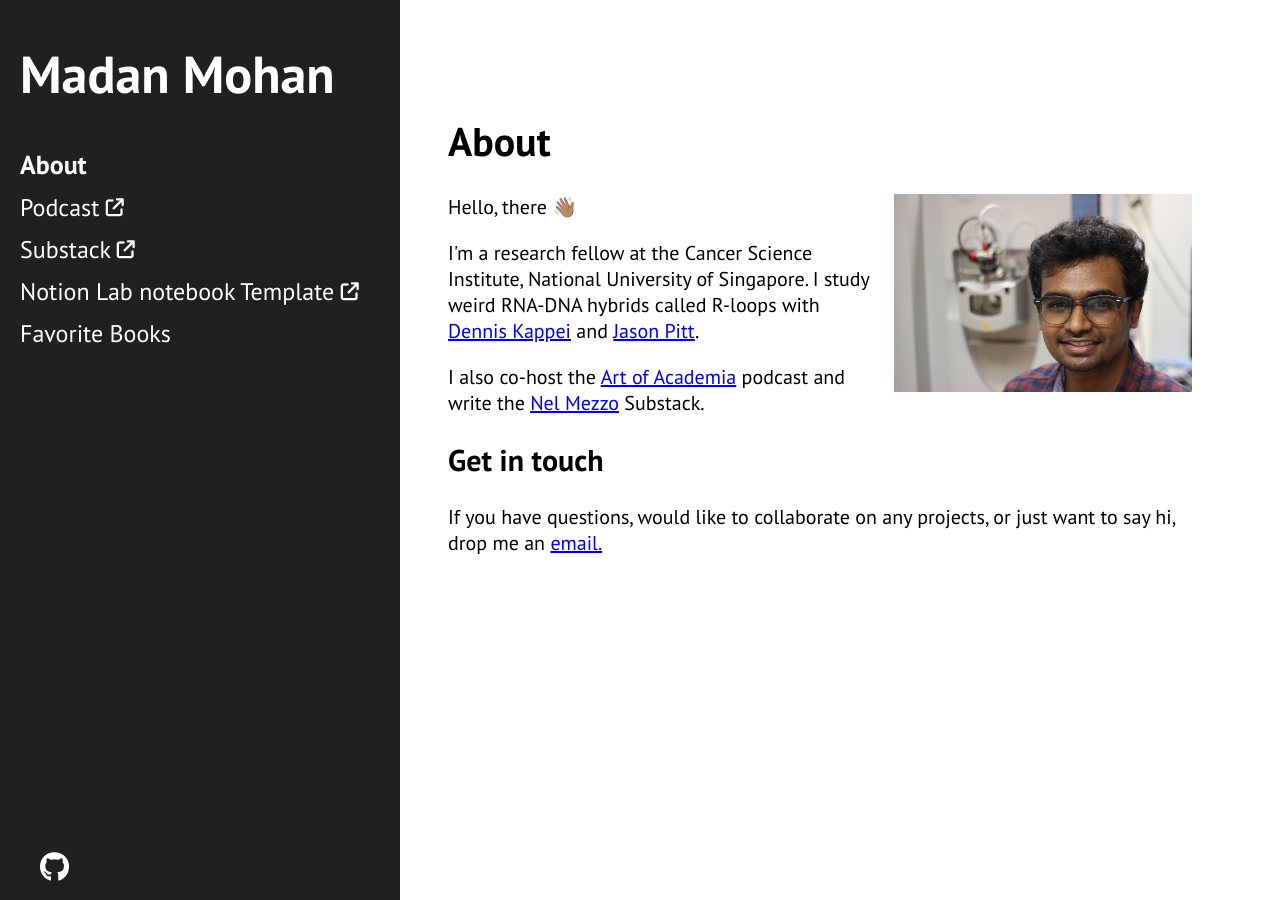
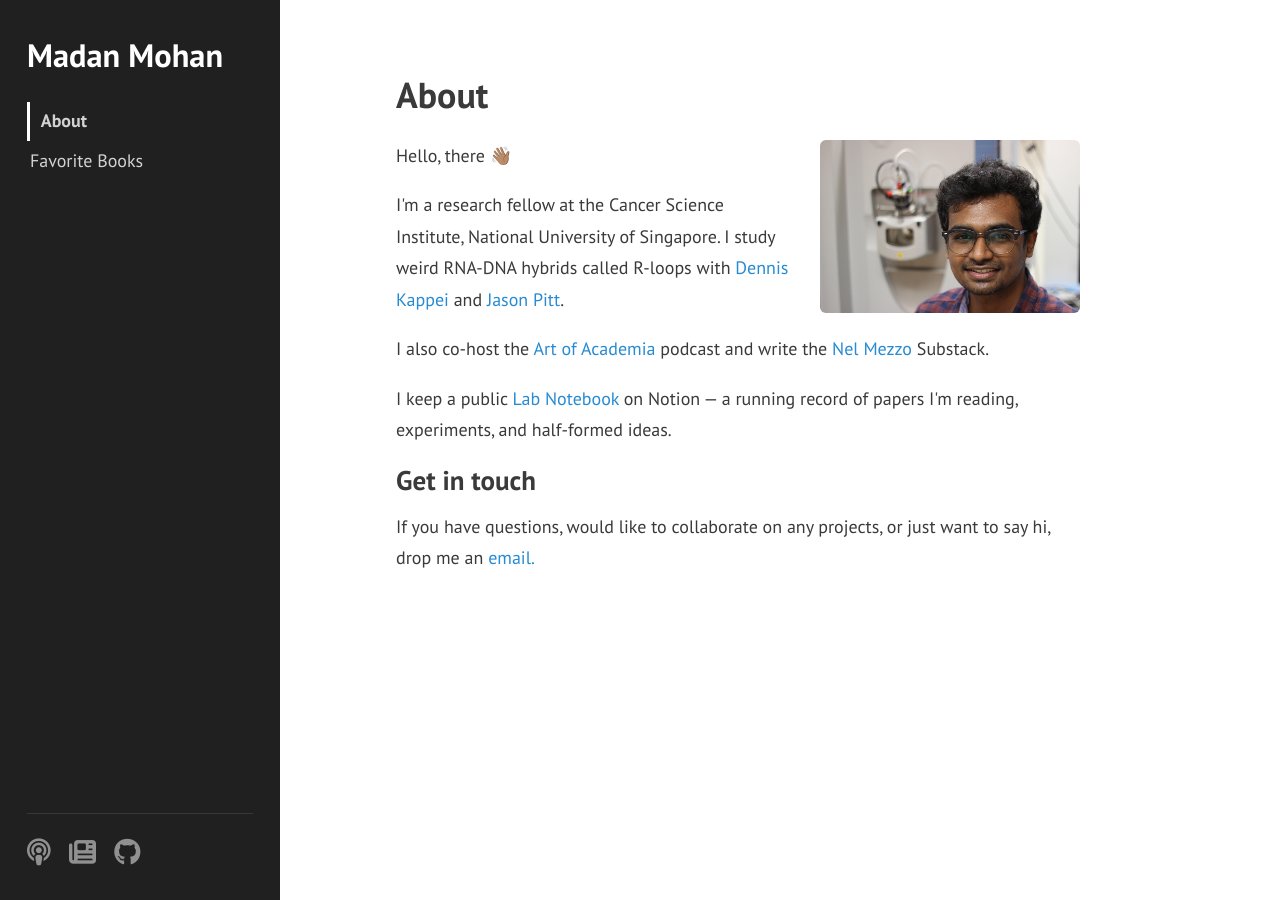
Before and after one commit to madanmohanuk/madanmohanuk.github.io, a Jekyll site: the page built from index.html, in a window 1280 px wide. Built offline with Jekyll 4.4.1, drawn with Linux system fonts in a browser that asks for light colours; nearby versions of some CDN libraries.

Commit message:
Restyle site: mobile sidebar drawer, icon footer links, Notion link in About
- Rewrote styles.css with mobile-first layout: hamburger toggle, slide-in
  sidebar drawer, semi-transparent overlay, flexbox sidebar with sticky footer
- Replaced broken active nav color (red) with white left-border accent
- Added .profile-image CSS class; removed inline float style from index.html
- Moved Podcast and Substack from sidebar nav to footer as icons (fa-podcast,
  fa-newspaper) alongside GitHub
- Removed Notion Lab Notebook from sidebar nav; added it to About page body
  with descriptive context

Co-Authored-By: Claude Sonnet 4.6 <noreply@anthropic.com>

```diff
--- a/_includes/sidebar.html
+++ b/_includes/sidebar.html
@@ -1,5 +1,10 @@
-<div class="sidebar">
-  <div class="container">
+<button class="sidebar-toggle" id="sidebar-toggle" aria-label="Toggle navigation" aria-expanded="false" aria-controls="sidebar">
+  <i class="fa-solid fa-bars"></i>
+</button>
+
+<div class="sidebar-overlay" id="sidebar-overlay"></div>
+
+<div class="sidebar" id="sidebar">
   <div class="sidebar-about">
     <h1>Madan Mohan</h1>
   </div>
@@ -7,18 +12,43 @@
 
     <a class="sidebar-nav-item{% if page.name == 'index.html' %}-active{% endif %}" href="{% link index.html %}">About</a>
 
-      <a class="sidebar-nav-item" href="https://artofacademia.com/" target="_blank">Podcast <i class="fa-solid fa-arrow-up-right-from-square fa-xs"></i></a>
-
-      <a class="sidebar-nav-item" href="https://madanmohan.substack.com/" target="_blank">Substack <i class="fa-solid fa-arrow-up-right-from-square fa-xs"></i> </a>
-
-      <a class="sidebar-nav-item" href="https://mmuk.notion.site/Lab-Notebook-3498238a2fc447068d725eb237a69547" target="_blank">Notion Lab notebook Template <i class="fa-solid fa-arrow-up-right-from-square fa-xs"></i></a>
-
 <a class="sidebar-nav-item{% if page.name == 'books.md' %}-active{% endif %}" href="{% link books.md %}">Favorite Books</a>
   </nav>
   <div class="sidebar-footer">
     <ul>
-        <li> <a class="item" href="https://github.com/madanmohanuk" target="_blank"> <i class="fa-brands fa-github fa-xl"></i> </a> </li>
+      <li><a href="https://artofacademia.com/" target="_blank" aria-label="Podcast"><i class="fa-solid fa-podcast fa-xl"></i></a></li>
+      <li><a href="https://madanmohan.substack.com/" target="_blank" aria-label="Substack"><i class="fa-solid fa-newspaper fa-xl"></i></a></li>
+      <li><a href="https://github.com/madanmohanuk" target="_blank" aria-label="GitHub"><i class="fa-brands fa-github fa-xl"></i></a></li>
     </ul>
   </div>
 </div>
-</div>
+
+<script>
+  (function () {
+    var toggle = document.getElementById('sidebar-toggle');
+    var sidebar = document.getElementById('sidebar');
+    var overlay = document.getElementById('sidebar-overlay');
+
+    function openSidebar() {
+      sidebar.classList.add('is-open');
+      overlay.classList.add('is-active');
+      toggle.setAttribute('aria-expanded', 'true');
+    }
+
+    function closeSidebar() {
+      sidebar.classList.remove('is-open');
+      overlay.classList.remove('is-active');
+      toggle.setAttribute('aria-expanded', 'false');
+    }
+
+    toggle.addEventListener('click', function () {
+      sidebar.classList.contains('is-open') ? closeSidebar() : openSidebar();
+    });
+
+    overlay.addEventListener('click', closeSidebar);
+
+    document.addEventListener('keydown', function (e) {
+      if (e.key === 'Escape') closeSidebar();
+    });
+  })();
+</script>
--- a/assets/css/styles.css
+++ b/assets/css/styles.css
@@ -1,119 +1,237 @@
 /*
  * Global resets
- *
- * Update the foundational and global aspects of the page.
  */
+
+*, *::before, *::after {
+  box-sizing: border-box;
+}
 
 html {
   font-family: "PT Sans", Helvetica, Arial, sans-serif;
-  }
-  @media (min-width: 48em) {
-    html {
   font-size: 16px;
 }
-  }
+
 @media (min-width: 58em) {
   html {
-      font-size: 20px;
+    font-size: 18px;
   }
 }
 
+body {
+  margin: 0;
+  padding: 0;
+  color: #3a3a3a;
+  background-color: #fff;
+  -webkit-font-smoothing: antialiased;
+}
+
+a {
+  color: #268bd2;
+  text-decoration: none;
+}
+
+a:hover,
+a:focus {
+  text-decoration: underline;
+}
+
+p {
+  line-height: 1.75;
+  margin-top: 0;
+  margin-bottom: 1rem;
+}
+
+h1, h2, h3 {
+  line-height: 1.25;
+  margin-top: 0;
+  margin-bottom: 0.75rem;
+}
+
+
+/*
+ * Hamburger toggle — mobile only
+ */
+
+.sidebar-toggle {
+  display: flex;
+  align-items: center;
+  justify-content: center;
+  position: fixed;
+  top: 1rem;
+  right: 1rem;
+  z-index: 1000;
+  width: 2.5rem;
+  height: 2.5rem;
+  background: #202020;
+  color: #fff;
+  border: none;
+  border-radius: 5px;
+  cursor: pointer;
+  font-size: 1.1rem;
+  box-shadow: 0 2px 8px rgba(0,0,0,0.25);
+  transition: background 0.2s ease;
+}
+
+.sidebar-toggle:hover {
+  background: #333;
+}
+
+@media (min-width: 48em) {
+  .sidebar-toggle {
+    display: none;
+  }
+}
+
+
+/*
+ * Sidebar overlay — dims content on mobile when sidebar is open
+ */
+
+.sidebar-overlay {
+  display: none;
+  position: fixed;
+  inset: 0;
+  background: rgba(0, 0, 0, 0.45);
+  z-index: 800;
+}
+
+.sidebar-overlay.is-active {
+  display: block;
+}
+
+@media (min-width: 48em) {
+  .sidebar-overlay {
+    display: none !important;
+  }
+}
+
+
 /*
  * Sidebar
-   *
-   * Flexible banner for housing site name, intro, and "footer" content. Starts
-   * out above content in mobile and later moves to the side with wider viewports.
  */
 
 .sidebar {
-    text-align: center;
-    padding: 2rem 1rem;
-    color: rgba(255,255,255,.5);
+  display: flex;
+  flex-direction: column;
+  position: fixed;
+  top: 0;
+  left: 0;
+  bottom: 0;
+  width: 80vw;
+  max-width: 280px;
+  padding: 2rem 1.5rem;
+  color: rgba(255, 255, 255, 0.7);
   background-color: #202020;
+  overflow-y: auto;
+  z-index: 900;
+  transform: translateX(-100%);
+  transition: transform 0.3s ease;
+}
+
+.sidebar.is-open {
+  transform: translateX(0);
 }
 
 @media (min-width: 48em) {
   .sidebar {
-      position: fixed;
-      top: 0;
-      left: 0;
-      bottom: 0;
     width: 18rem;
     text-align: left;
+    transform: none;
+    transition: none;
   }
 }
 
 /* Sidebar links */
 .sidebar a {
+  color: rgba(255, 255, 255, 0.8);
+  transition: color 0.15s ease;
+}
+
+.sidebar a:hover,
+.sidebar a:focus {
   color: #fff;
+  text-decoration: none;
 }
 
 /* About section */
 .sidebar-about h1 {
   color: #fff;
   margin-top: 0;
+  margin-bottom: 1.5rem;
   font-family: 'PT Sans', sans-serif;
-    font-size: 2.6rem;
+  font-size: 1.8rem;
   font-weight: bold;
-    text-decoration: none;
+  line-height: 1.2;
 }
 
 /* Sidebar nav */
 .sidebar-nav {
-    margin-bottom: 1rem;
+  margin-bottom: 1.5rem;
+  flex: 1;
 }
 
 .sidebar-nav-item {
   display: block;
-    line-height: 1.75;
-    font-size: 1.2rem;
+  padding: 0.3rem 0;
+  font-size: 1rem;
+  line-height: 1.6;
   text-decoration: none;
+  color: rgba(255, 255, 255, 0.7);
+  border-left: 3px solid transparent;
+  transition: color 0.15s ease;
 }
 
 .sidebar-nav-item-active {
   display: block;
-    line-height: 1.75;
-    color: red;
-    font-size: 1.3rem;
+  padding: 0.3rem 0 0.3rem 0.6rem;
+  font-size: 1rem;
   font-weight: bold;
+  line-height: 1.6;
   text-decoration: none;
+  color: #fff;
+  border-left: 3px solid #fff;
 }
 
 a.sidebar-nav-item:hover,
 a.sidebar-nav-item:focus {
-    text-decoration: underline;
+  color: #fff;
+  text-decoration: none;
 }
 
+/* Sidebar footer */
 .sidebar-footer {
-   position: relative;
-   bottom: 0;
-   left: 0;
-  }
-  @media (min-width: 48em) {
-    .sidebar-footer {
-      position: fixed;
-      width: 18rem;
-    }
+  padding-top: 1.5rem;
+  border-top: 1px solid rgba(255, 255, 255, 0.1);
+  margin-top: auto;
 }
 
 .sidebar-footer ul {
   list-style-type: none;
+  padding: 0;
+  margin: 0;
 }
 
 .sidebar-footer li {
   display: inline-block;
-    margin-right: 10px; /* add spacing between items */
+  margin-right: 0.75rem;
 }
 
-  /* Container
-   *
-   * Align the contents of the site above the proper threshold with some margin-fu
-   * with a 25%-wide `.sidebar`.
+.sidebar-footer a {
+  color: rgba(255, 255, 255, 0.5);
+  transition: color 0.15s ease;
+}
+
+.sidebar-footer a:hover {
+  color: #fff;
+}
+
+
+/*
+ * Content area
  */
 
 .content {
-    padding-top:    4rem;
-    padding-bottom: 4rem;
+  padding: 4rem 1.5rem;
 }
 
 @media (min-width: 48em) {
@@ -121,6 +239,7 @@
     max-width: 38rem;
     margin-left: 20rem;
     margin-right: 2rem;
+    padding: 4rem 0;
   }
 }
 
@@ -131,15 +250,30 @@
   }
 }
 
+.page-title {
+  margin-top: 0;
+  margin-bottom: 1.25rem;
+}
 
-  /* flex divs for podcast logos
+
+/*
+ * Profile image — stacks on mobile, floats right on wider screens
  */
 
-  div.flex-container {
-    display: flex;
-    flex-wrap: wrap;
+.profile-image {
+  display: block;
+  width: 60%;
+  max-width: 220px;
+  height: auto;
+  border-radius: 6px;
+  margin: 0 auto 1.5rem;
 }
 
-  div.item{
-    margin: 2%;
+@media (min-width: 36em) {
+  .profile-image {
+    float: right;
+    width: 38%;
+    max-width: 260px;
+    margin: 0 0 1rem 1.5rem;
   }
+}
--- a/index.html
+++ b/index.html
@@ -5,7 +5,7 @@ description: Personal website of Madan Mohan Udaya Kumar
 ---
 <img src="assets/images/MadanMohan.jpg" alt="Madan Mohan Udaya Kumar"
     width="400" height="267" loading="lazy"
-    style="width:40%;height:auto;float:right;margin-left:20px;margin-bottom:20px;">
+    class="profile-image">
 <p>Hello, there 👋🏽</p>
 
 <p>I'm a research fellow at the Cancer Science Institute, National University of Singapore.
@@ -13,8 +13,10 @@ description: Personal website of Madan Mohan Udaya Kumar
     <a href="https://csi.nus.edu.sg/researcher/dennis-kappei/" target="_blank">Dennis Kappei</a> and <a
         href="https://csi.nus.edu.sg/researcher/jason-pitt/" target="_blank">Jason Pitt</a>.
 </p>
-<p> I also co-host the <a href="https://artofacademia.com/" target="_blank">Art of Academia</a> podcast and write the <a
+<p>I also co-host the <a href="https://artofacademia.com/" target="_blank">Art of Academia</a> podcast and write the <a
         href="https://madanmohan.substack.com/" target="_blank">Nel Mezzo</a> Substack.
+</p>
+<p>I keep a public <a href="https://mmuk.notion.site/Lab-Notebook-3498238a2fc447068d725eb237a69547" target="_blank">Lab Notebook</a> on Notion — a running record of papers I'm reading, experiments, and half-formed ideas.
 </p>
 <h2>Get in touch</h2>
 <p>If you have questions, would like to collaborate on any projects, or just want to say hi,
```
Lines whose indentation alone changed are shown as unchanged.
